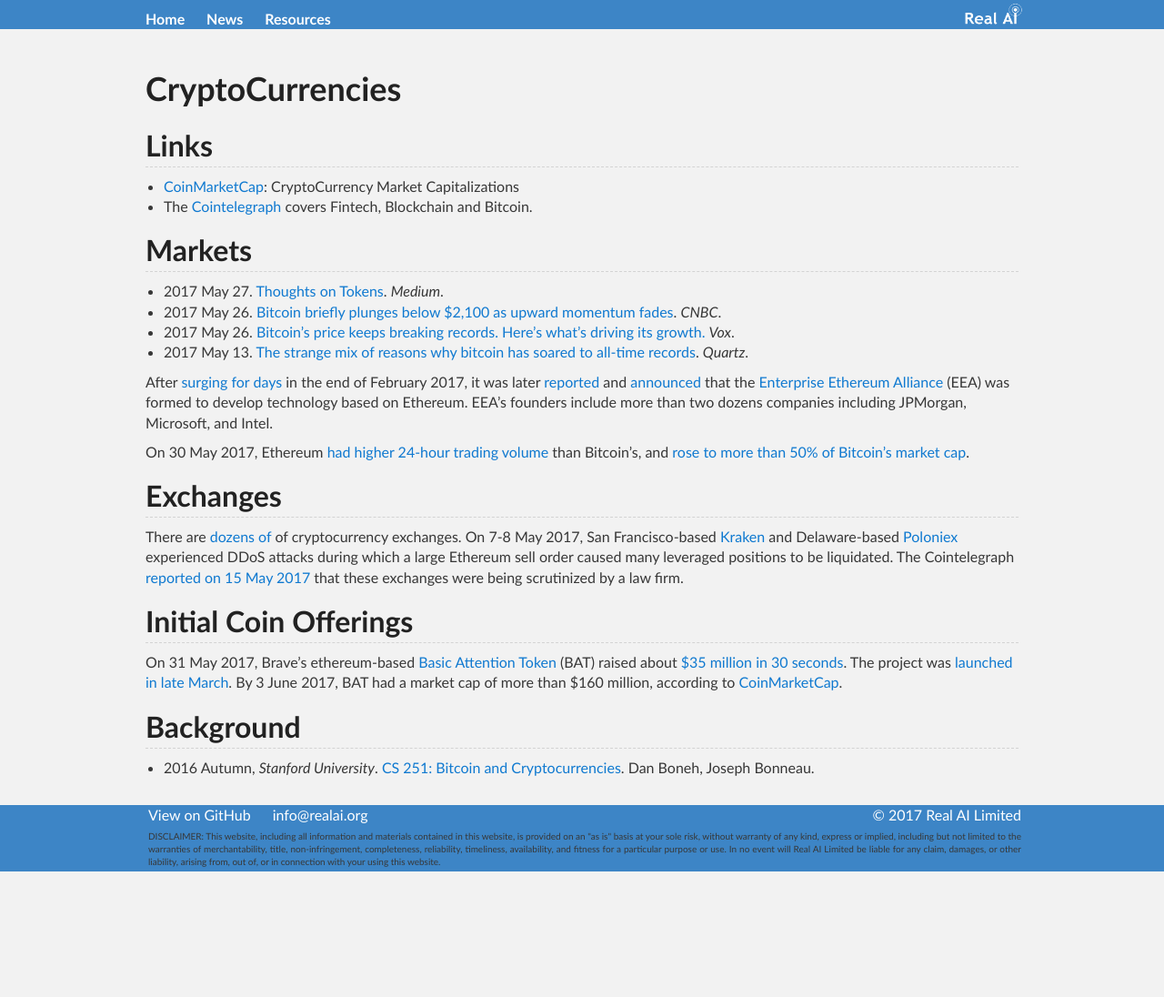
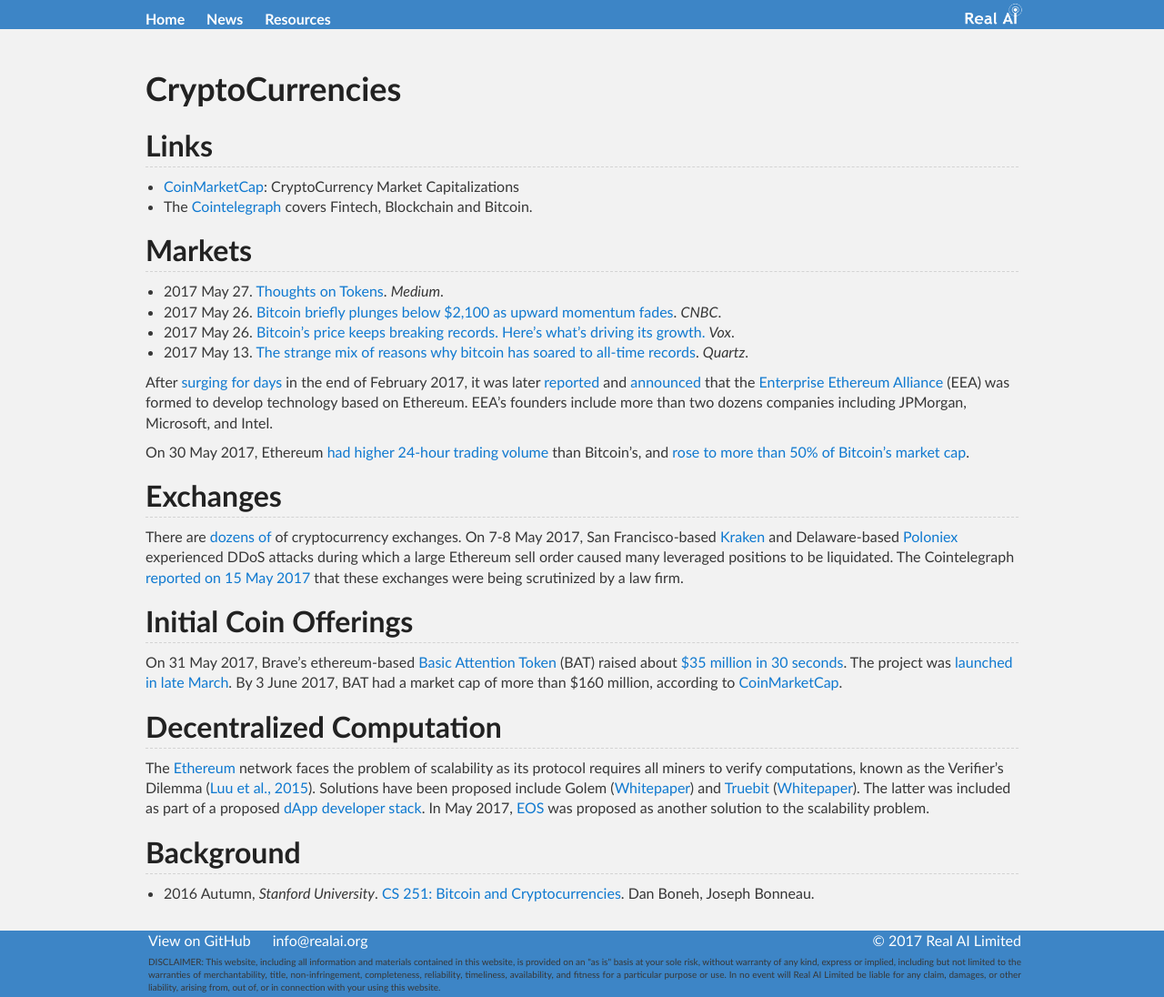
Before and after one commit to Tonywuhk/realai.org, a Jekyll site: the page built from coins.md, in a window 1280 px wide. Shown: the whole page at 91% size. Built offline with Jekyll 4.4.1, drawn with Linux system fonts in a browser that asks for light colours; our own code applies the rules of GitHub Pages for plain Markdown files; comment, search, counter and statistics services are not loaded; the repository's description, which GitHub fills in, is left out; before the commit the page ends 958 px from its top, so only the background shows below that.

Commit message:
Update coins.md

```diff
--- a/coins.md
+++ b/coins.md
@@ -27,6 +27,10 @@
 
 On 31 May 2017, Brave's ethereum-based [Basic Attention Token](https://basicattentiontoken.org/) (BAT) raised about [$35 million in 30 seconds](http://www.coindesk.com/35-million-30-seconds-token-sale-internet-browser-brave-sells/). The project was [launched in late March](http://www.coindesk.com/web-browser-brave-to-launch-ico-for-ethereum-ad-token/). By 3 June 2017, BAT had a market cap of more than $160 million, according to [CoinMarketCap](https://coinmarketcap.com/assets/basic-attention-token/).
 
+## Decentralized Computation
+
+The [Ethereum](https://www.ethereum.org/) network faces the problem of scalability as its protocol requires all miners to verify computations, known as the Verifier's Dilemma ([Luu et al., 2015](http://dl.acm.org/citation.cfm?id=2813659)). Solutions have been proposed include Golem ([Whitepaper](https://golem.network/doc/Golemwhitepaper.pdf)) and [Truebit](https://truebit.io/) ([Whitepaper](https://people.cs.uchicago.edu/~teutsch/papers/truebit.pdf)). The latter was included as part of a proposed [dApp developer stack](https://medium.com/@FEhrsam/the-dapp-developer-stack-the-blockchain-industry-barometer-8d55ec1c7d4). In May 2017, [EOS](https://www.linkedin.com/pulse/ethereum-killer-here-eos-enterprise-scale-operating-sanjay-mehta) was proposed as another solution to the scalability problem.
+
 ## Background
 
 * 2016 Autumn, *Stanford University*. [CS 251: Bitcoin and Cryptocurrencies](https://crypto.stanford.edu/cs251/). Dan Boneh, Joseph Bonneau.
```
